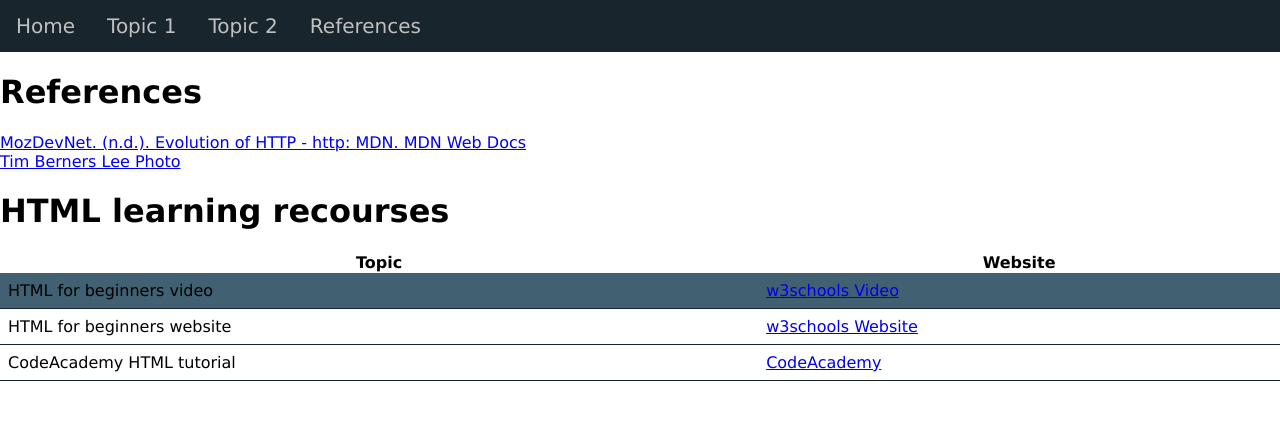
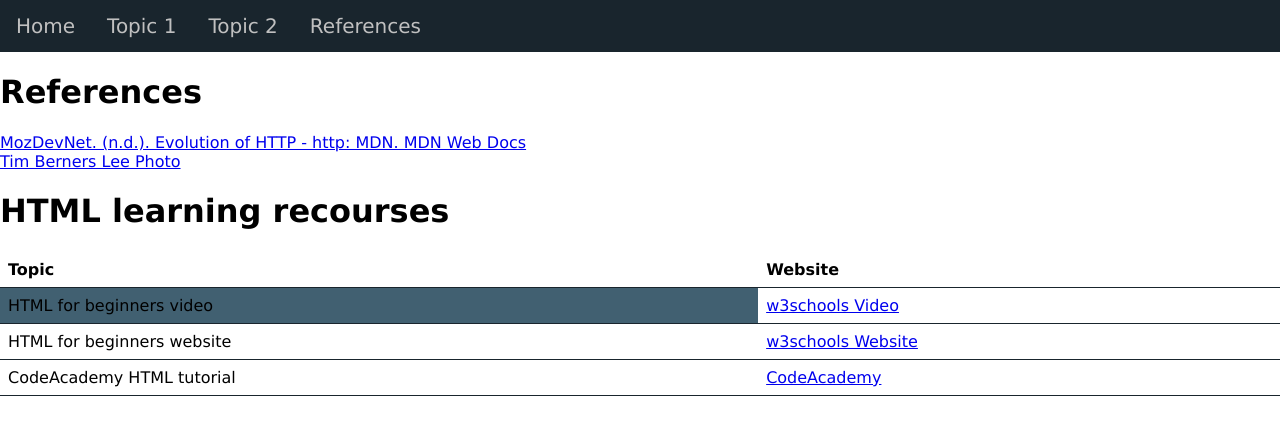
Before and after one commit to scurti22/scurti22.github.io, a plain HTML site: page references.html in a window 1280 px wide. In both pictures the pointer is over the element "HTML for beginners video". Drawn offline with Linux system fonts and the light colour scheme.

Commit message:
Update style.css

```diff
--- a/style.css
+++ b/style.css
@@ -77,9 +77,9 @@ table {
 
 }
 
-td {
+td,th {
     padding: 8px;
     text-align: left;
     border-bottom: 1px solid #19252D;
 }
-tr:hover {background-color: #416071;}
+td:hover {background-color: #416071;}
```
